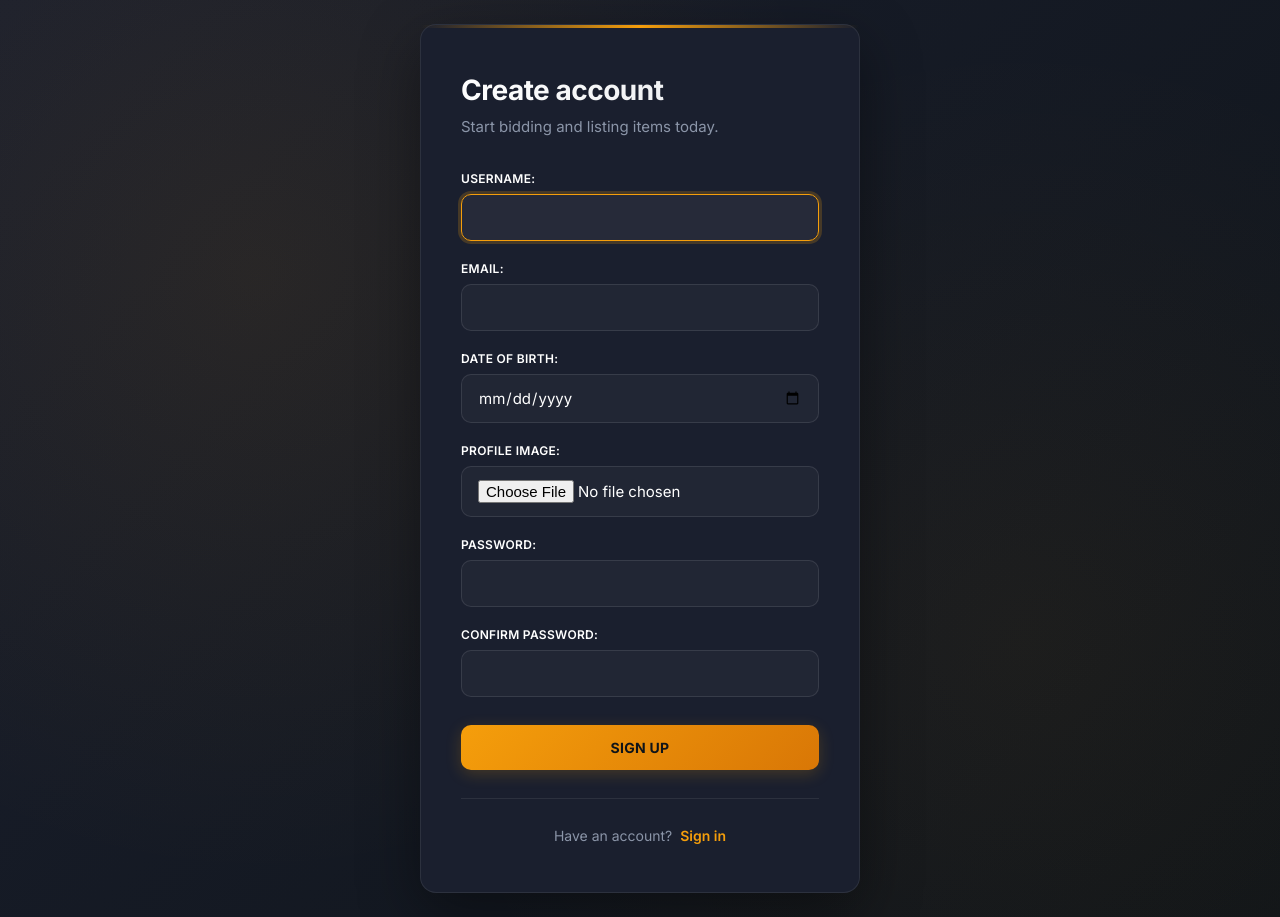
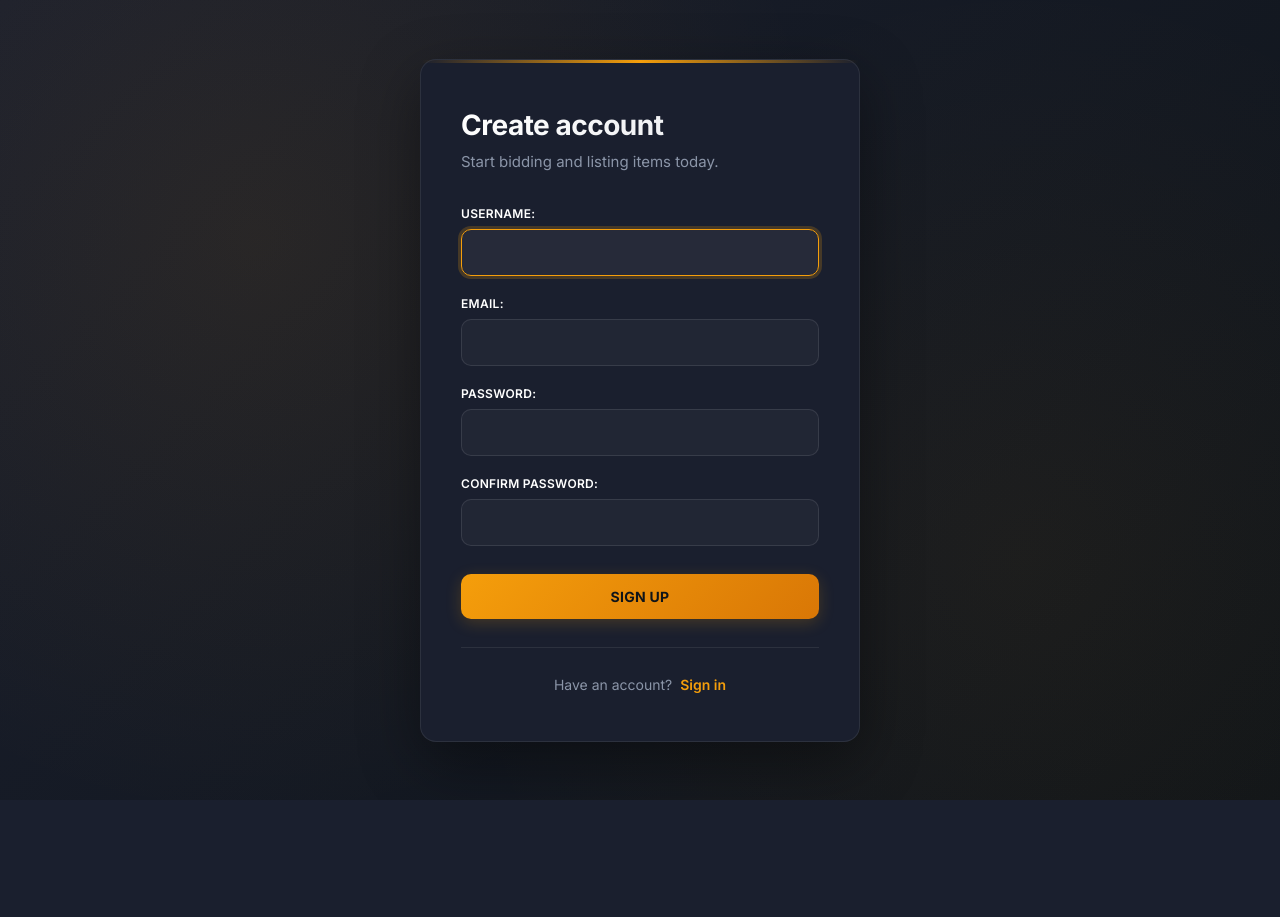
Before and after one commit to ADjehiche/group-52-cw, a Django app: page /accounts/signup/ in a window 1280 px wide. After the commit the page ends 800 px from the top, so only its background shows below. Run offline with Django 3.2, Linux system fonts and the light colour scheme; parts of the project's set-up code (start-up, migrations or seed data) failed here and were passed over.

Commit message:
added changes

```diff
--- a/api/forms.py
+++ b/api/forms.py
@@ -8,22 +8,16 @@ User = get_user_model()
 
 
 class SignUpForm(UserCreationForm):
-    # optional fields
-    date_of_birth = forms.DateField(
-        required=False,
-        widget=forms.DateInput(attrs={"type": "date"}),
-    )
-    profile_image = forms.ImageField(required=False)
+    email = forms.EmailField(required=True)
 
     class Meta(UserCreationForm.Meta):
         model = User
-        fields = ("username", "email", "date_of_birth", "profile_image", "password1", "password2")
+        fields = ("username", "email", "password1", "password2")
 
     def clean_email(self) -> str:
         email = (self.cleaned_data.get("email") or "").strip().lower()
         if not email:
             raise forms.ValidationError("Email is required.")
-        # prevent duplicate emails
         if User.objects.filter(email=email).exists():
             raise forms.ValidationError("This email is already in use.")
         return email
--- a/api/templates/registration/signup.html
+++ b/api/templates/registration/signup.html
@@ -42,16 +42,6 @@
         </div>
 
         <div>
-          <label for="{{ form.date_of_birth.id_for_label }}">Date of birth:</label>
-          {{ form.date_of_birth }}
-        </div>
-
-        <div>
-          <label for="{{ form.profile_image.id_for_label }}">Profile image:</label>
-          {{ form.profile_image }}
-        </div>
-
-        <div>
           <label for="{{ form.password1.id_for_label }}">Password:</label>
           {{ form.password1 }}
         </div>
--- a/project/settings.py
+++ b/project/settings.py
@@ -212,9 +212,3 @@ if DEBUG:
 LOGIN_REDIRECT_URL = "/"
 LOGOUT_REDIRECT_URL = "/"
 LOGIN_URL = "/accounts/login/"
-
-# Switch auth user model
-AUTH_USER_MODEL = "api.User"
-
-MEDIA_URL = "/media/"
-MEDIA_ROOT = os.path.join(BASE_DIR, "media")
```
